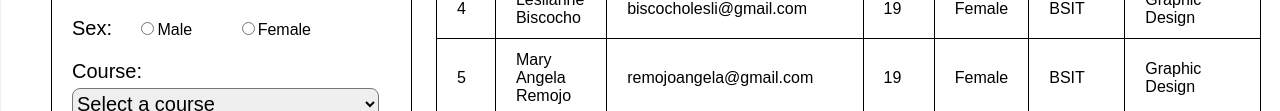
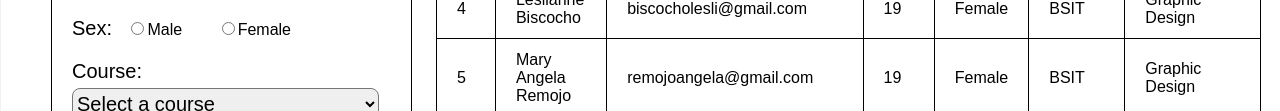
Before and after one commit to ceorles/enrollment_form.github.io, a plain HTML site: page index.html in a window 1280 px wide. Shown: the part 788-899 px from the top of the page. Drawn offline with Linux system fonts and the light colour scheme.

Commit message:
Update style.css

```diff
--- a/style.css
+++ b/style.css
@@ -109,7 +109,7 @@ h4 {
 }
 
 .enrollment .container .info-data .student-info .gender .radio{
-    margin: 0 20px 20px 20px;
+    margin: 0 20px 20px 10px;
     width: 100%;
 }
 
```
